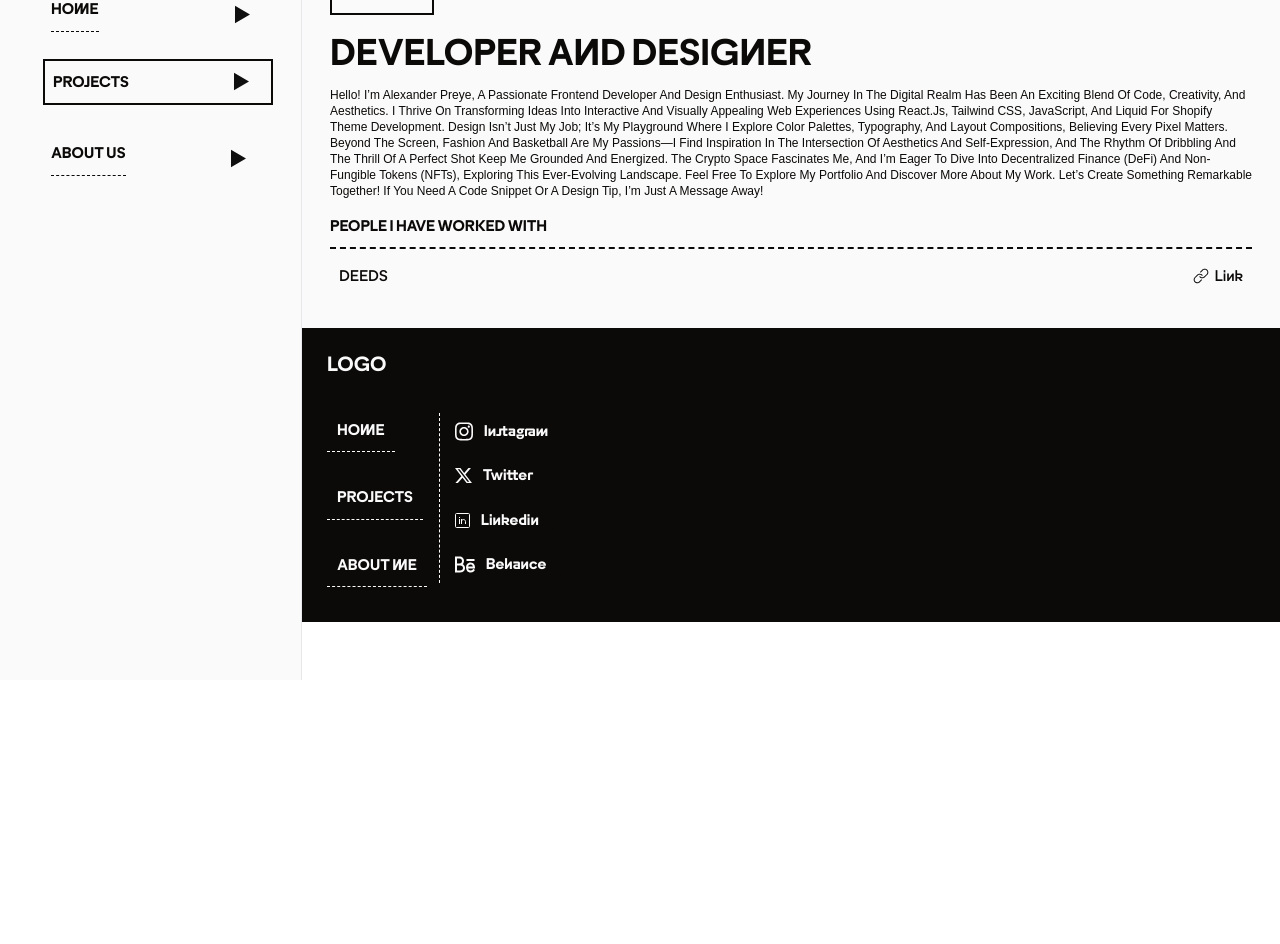
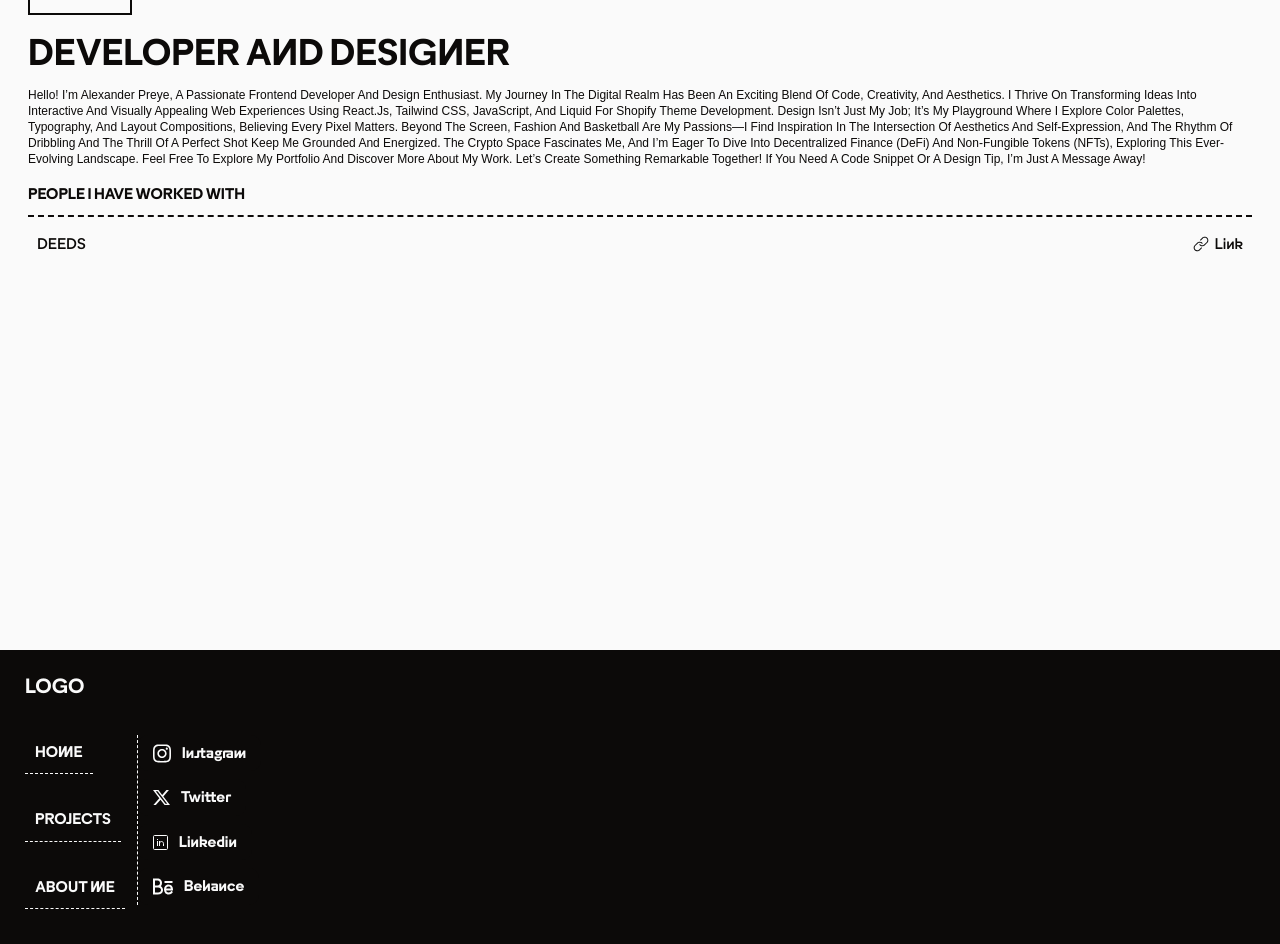
Before and after one commit to vyuba/1percentDesignHub-portfolio.github.io, a React (Vite) app in the folder portfolio/: page / in a window 1280 px wide. Shown: the part 120-1064 px from the top of the page. Before the commit the page ends 800 px from the top, so only its background shows below. Built offline with nearby package versions, Linux system fonts and the light colour scheme.

Commit message:
starting my new portfolio

```diff
--- a/portfolio/src/App.jsx
+++ b/portfolio/src/App.jsx
@@ -1,3 +1,4 @@
+import { useState } from "react"
 import Footer from "./components/Footer"
 import Header from "./components/Header"
 import Navbar from "./components/Navbar"
@@ -5,13 +6,22 @@ import Navbar from "./components/Navbar"
 import AboutMe from "./pages/AboutMe"
 
 function App() {
+  const [isNavbarVisible, setIsNavbarVisible] = useState(false);
 
+  const toggleNavbar = () => {
+    setIsNavbarVisible(!isNavbarVisible);
+  };
   return (
     <>
-    <div className="flex flex-row  w-full ">
-    <Navbar/>
+    <div className={`flex flex-row h-fit  w-full  ${isNavbarVisible && (" overflow-hidden")} `}>
+    {isNavbarVisible && (
+      <div className="w-fit bg-opacity-75 h-screen  ">
+        <Navbar/>
+
+      </div>
+    )}
       <div className="w-full">
-      <Header/>
+      <Header toggleNavbar={toggleNavbar} />
       {/* <Work/> */}
       <AboutMe/>
       <Footer/>
--- a/portfolio/src/components/Footer.jsx
+++ b/portfolio/src/components/Footer.jsx
@@ -25,6 +25,7 @@ function Footer() {
           </div>
         </div>
         <div className=" border-l border-dashed border-neutral-50 flex-col justify-start items-start gap-2 inline-flex">
+        <a href="https://www.instagram.com/vyuba_?igsh=ZDdvbTVhZm50Mmlj&utm_source=qr">
           <div className="px-[15px] py-[7px] text-neutral-50 bg-stone-950 rounded-[10px] justify-center items-center gap-[11px] inline-flex">
             <svg
               xmlns="http://www.w3.org/2000/svg"
@@ -43,6 +44,8 @@ function Footer() {
               instagram
             </div>
           </div>
+        </a>
+          <a href="https://x.com/st33z_z">
           <div className="px-[15px] py-[7px] bg-stone-950 rounded-[10px] justify-center items-center gap-[11px] inline-flex">
             <svg
               xmlns="http://www.w3.org/2000/svg"
@@ -61,6 +64,8 @@ function Footer() {
               twitter
             </div>
           </div>
+          </a>
+          <a href="https://www.linkedin.com/in/alexander-preye-i-271aa7257?utm_source=share&utm_campaign=share_via&utm_content=profile&utm_medium=ios_app">
           <div className="px-[15px] py-[7px] bg-stone-950 rounded-[10px] justify-center items-center gap-[11px] inline-flex">
             <svg
               xmlns="http://www.w3.org/2000/svg"
@@ -89,6 +94,8 @@ function Footer() {
               linkedin
             </div>
           </div>
+          </a>
+          <a href="https://www.behance.net/alexanderpreye">
           <div className="px-[15px] py-[7px] bg-stone-950 rounded-[10px] justify-center items-center gap-[11px] inline-flex">
             <svg
               xmlns="http://www.w3.org/2000/svg"
@@ -107,6 +114,7 @@ function Footer() {
               behance
             </div>
           </div>
+          </a>
         </div>
       </div>
     </div>
--- a/portfolio/src/components/Header.jsx
+++ b/portfolio/src/components/Header.jsx
@@ -1,10 +1,10 @@
 // import React from 'react'
 
-function Header() {
+function Header( { toggleNavbar } ) {
   return (
     <div className="w-full h-[60px] bg-stone-50 pl-[21px] pr-[21px] py-[17px] justify-between items-center inline-flex">
     <div className="text-stone-950 text-[15px] font-semibold font-Utara uppercase">logo</div>
-    <div className="p-[3px] bg-neutral-50 border border-stone-950 justify-center items-center gap-1 flex fixed right-[21px] z-[1000000] cursor-pointer ">
+    <div onClick={toggleNavbar} className="p-[3px] bg-neutral-50 border border-stone-950 justify-center items-center gap-1 flex fixed right-[21px] z-[1000000] cursor-pointer ">
         <div className="px-[3px] py-[5px] flex-col justify-center items-center gap-[5px] inline-flex">
             <div className="w-5 h-[0px] border border-stone-950"></div>
             <div className="w-5 h-[0px] border border-stone-950"></div>
--- a/portfolio/src/components/Navbar.jsx
+++ b/portfolio/src/components/Navbar.jsx
@@ -2,7 +2,7 @@
 
 function Navbar() {
   return (
-    <div className="w-[302px] h-screen hidden pl-[43px] pr-[30px] pt-[108px] pb-[533px] bg-neutral-50 flex-col justify-start items-center md:inline-flex border-r ">
+    <div className="w-[302px] h-full  pl-[43px] pr-[30px] pt-[108px] pb-[533px] bg-neutral-50 flex-col justify-start items-center md:inline-flex border-r ">
       <div className="self-stretch flex-col justify-start items-start gap-[27px] inline-flex">
         <div className="pl-2 pr-[22px] pt-2.5 justify-center items-center gap-[135px] inline-flex cursor-pointer">
           <div className="pb-2.5 border-b border-stone-950 border-dashed justify-center items-center gap-2.5 flex">
--- a/portfolio/src/index.css
+++ b/portfolio/src/index.css
@@ -2,6 +2,8 @@
 @tailwind components;
 @tailwind utilities;
 
+
+/*Utara font*/
 @font-face {
   font-family: 'Utara';
   src: url('/Font/Utara font/utara webfonts/Utara-Light.woff2') format('woff2');
@@ -33,6 +35,7 @@
   font-style: normal;
 }
 
+/*CooperHewitt font*/
 @font-face {
   font-family: 'CooperHewitt';
   src: url('/Font/CooperHewitt-OTF-public/CooperHewitt-OTF-public/CooperHewitt-Book.otf') format('otf');
--- a/portfolio/src/pages/AboutMe.jsx
+++ b/portfolio/src/pages/AboutMe.jsx
@@ -2,7 +2,7 @@
 
 function AboutMe() {
   return (
-    <div className="w-full bg-neutral-50 p-7 flex flex-col gap-4 pb-10">
+    <div className="w-full h-full bg-neutral-50 p-7 flex flex-col gap-4 pb-10">
       <div className=" p-2.5 w-fit border-2 cursor-pointer border-stone-950 text-stone-950 text-[15px] font-semibold font-Utara uppercase">
         about me
       </div>
```
